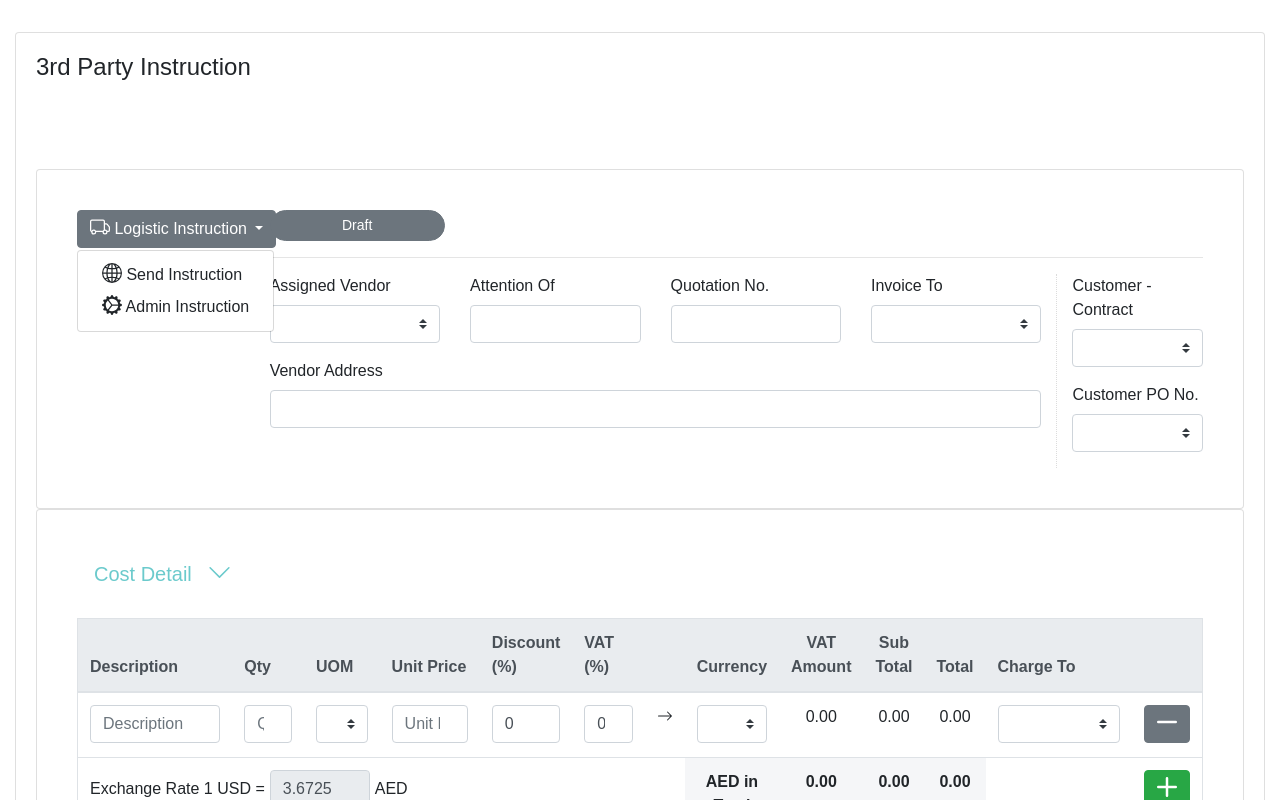
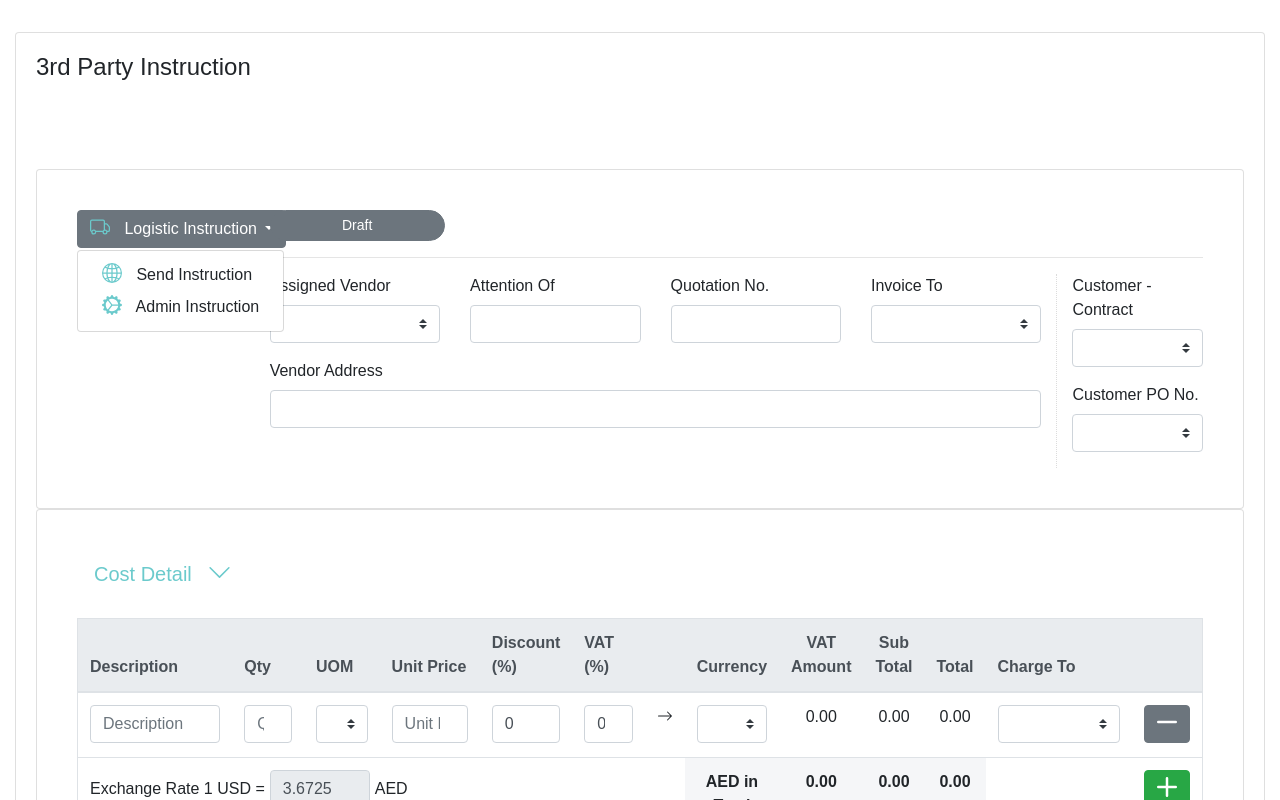
Before and after one commit to andreanjanuarpriatmojo/test-vue-fe, a Vue app: page / in a window 1280 px wide. Both pictures are taken after a click on the button "Logistic Instruction". Shown: the top 800 px of the page. Built offline with nearby package versions, Linux system fonts and the light colour scheme.

Commit message:
little styling in component A

```diff
--- a/src/components/ComponentA.vue
+++ b/src/components/ComponentA.vue
@@ -6,10 +6,10 @@
                     <b-col cols="2">
                         <b-dropdown variant="outline-secondary" style="width: 100%">
                             <template #button-content>
-                                <b-icon icon="truck" aria-hidden="true"></b-icon>  Logistic Instruction
+                                <b-icon icon="truck" aria-hidden="true" style="margin-right: 10px;color: #6BCACC;"></b-icon>  Logistic Instruction
                             </template>
-                            <b-dropdown-item><b-icon icon="globe2" aria-hidden="true"></b-icon>  Send Instruction</b-dropdown-item>
-                            <b-dropdown-item><b-icon icon="gear-wide-connected" aria-hidden="true"></b-icon>  Admin Instruction</b-dropdown-item>
+                            <b-dropdown-item><b-icon icon="globe2" aria-hidden="true" style="margin-right: 10px;color: #6BCACC;"></b-icon>  Send Instruction</b-dropdown-item>
+                            <b-dropdown-item><b-icon icon="gear-wide-connected" aria-hidden="true" style="margin-right: 10px;color: #6BCACC;"></b-icon>  Admin Instruction</b-dropdown-item>
                         </b-dropdown>
                     </b-col>
                     <b-col cols="10">
```
